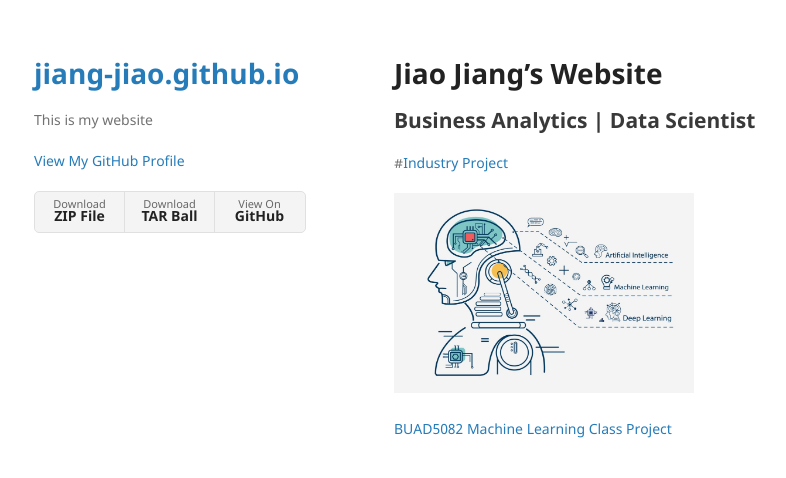
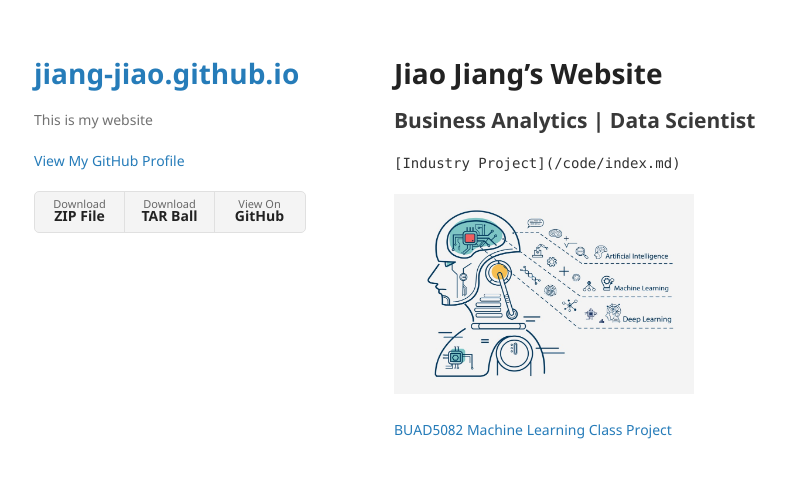
Before and after one commit to jiang-jiao/jiang-jiao.github.io, a Jekyll site: the page built from index.md, in a window 1280 px wide. Shown: the top 478 px of the page, without its empty margins (176-962 px from the left). Built offline with Jekyll 4.4.1, drawn with Linux system fonts in a browser that asks for light colours; our own code applies the rules of GitHub Pages for plain Markdown files.

Commit message:
Update index.md

````diff
--- a/index.md
+++ b/index.md
@@ -1,7 +1,7 @@
 # Jiao Jiang's Website
 ## Business Analytics | Data Scientist
 
-#[Industry Project](/code/index.md)
+```[Industry Project](/code/index.md)```
 
 
 
````
